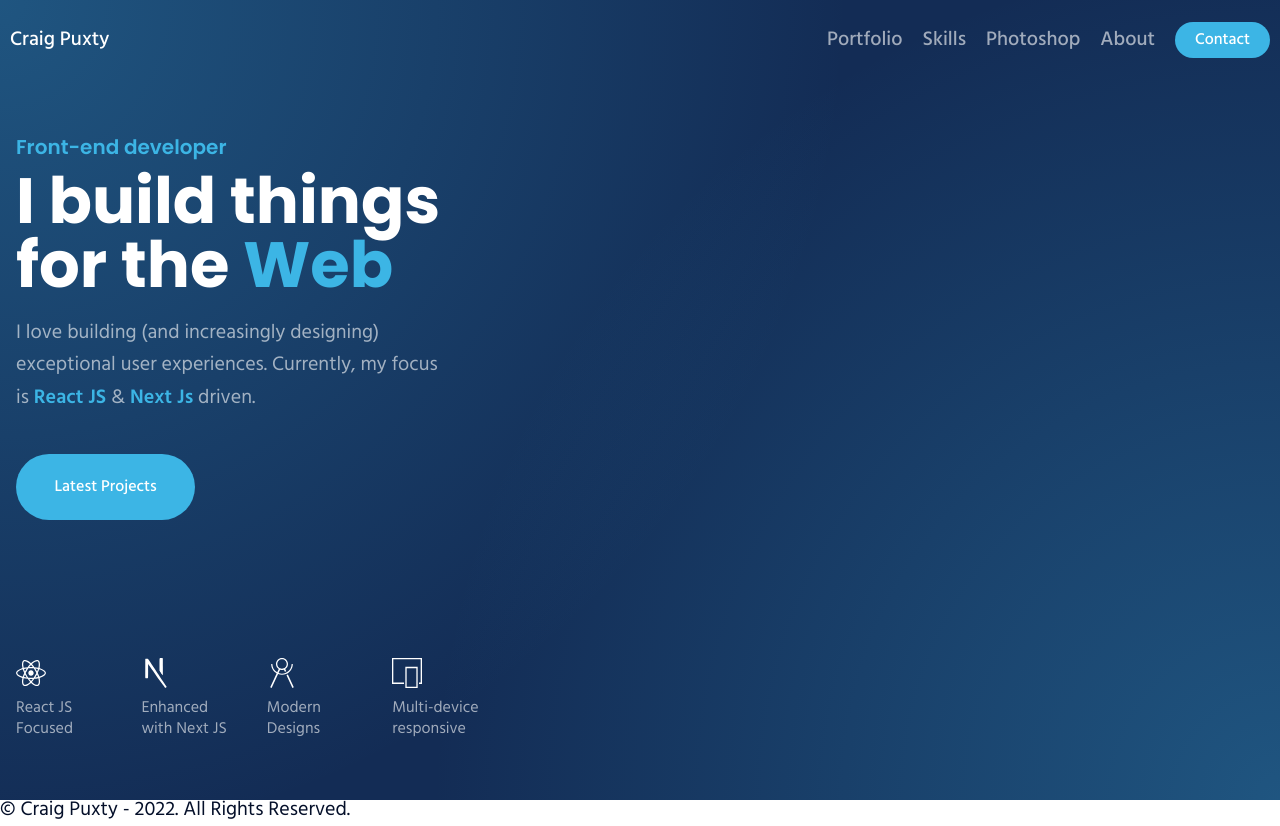
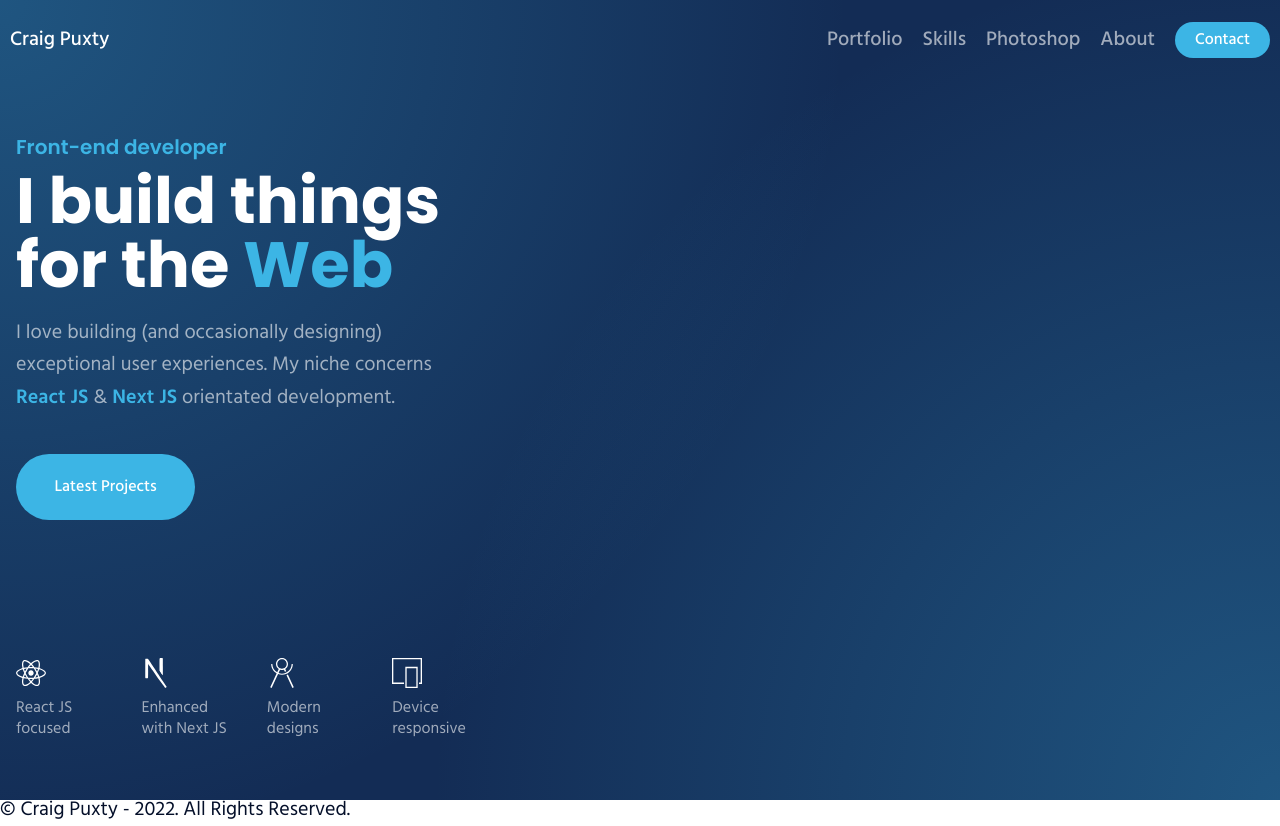
Before and after one commit to Dangereye/portfolio-v2, a Next.js app: page / in a window 1280 px wide. Built offline with nearby package versions, Linux system fonts and the light colour scheme.

Commit message:
Updated wording > Hero.

```diff
--- a/articles/hero/Hero.js
+++ b/articles/hero/Hero.js
@@ -21,9 +21,9 @@ export default function Hero() {
             </div>
           </h1>
           <p className="body-text">
-            I love building (and increasingly designing) exceptional user
-            experiences. Currently, my focus is <span>React JS</span> &amp;{" "}
-            <span>Next Js</span> driven.
+            I love building (and occasionally designing) exceptional user
+            experiences. My niche concerns <span>React JS</span> &amp;{" "}
+            <span>Next JS</span> orientated development.
           </p>
           <div className="btns">
             <Link href="/#portfolio">
@@ -32,10 +32,10 @@ export default function Hero() {
           </div>
         </div>
         <div className="features">
-          <Feature icon={<ReactSvg />} text="React JS Focused" />
+          <Feature icon={<ReactSvg />} text="React JS focused" />
           <Feature icon={<NextSVG />} text="Enhanced with Next JS" />
-          <Feature icon={<CompassSvg />} text="Modern Designs" />
-          <Feature icon={<ScreenSvg />} text="Multi-device responsive" />
+          <Feature icon={<CompassSvg />} text="Modern designs" />
+          <Feature icon={<ScreenSvg />} text="Device responsive" />
         </div>
       </div>
     </article>
```
